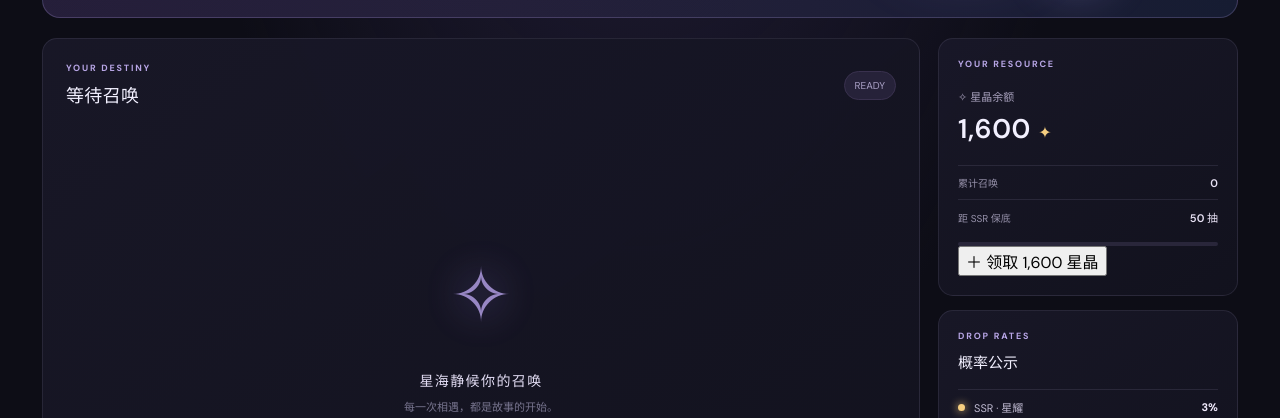
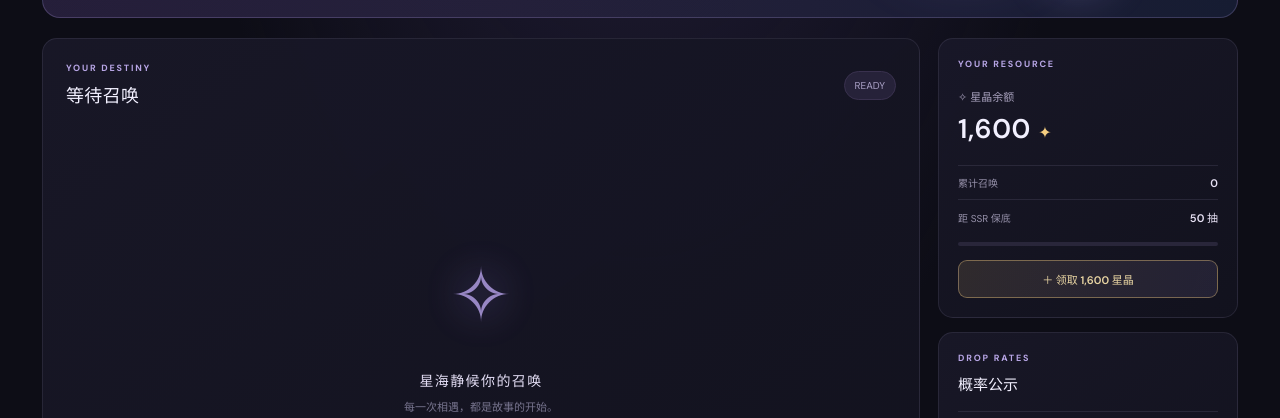
Before and after one commit to blackif/demo3, a website built with Vite: page index.html in a window 1280 px wide. Shown: the part 359-777 px from the top of the page. Built offline with nearby package versions, Linux system fonts and the light colour scheme.

Commit message:
style: add crystal claim button

```diff
--- a/src/style.css
+++ b/src/style.css
@@ -38,6 +38,9 @@ main{padding:30px 0 56px}
 .character-card.ssr{box-shadow:inset 0 0 24px rgba(245,200,106,.06),0 0 16px rgba(245,200,106,.04)}.character-card.sr{box-shadow:inset 0 0 24px rgba(196,165,255,.05)}
 .notice{margin:19px 0 0;padding:12px 14px;border:1px solid rgba(181,160,235,.12);background:rgba(152,129,214,.045);border-radius:9px;font-size:10px;line-height:1.6;color:#a6a0bc}
 .summon-sidebar{display:flex;flex-direction:column;gap:14px}.resource-panel,.rates-panel{padding:19px}.resource-label{font-size:11px;color:#a7a0bc;margin-top:18px}.crystal-count{font-size:27px;font-weight:600;margin:7px 0 19px;letter-spacing:.02em}.crystal-count span{font-size:16px;color:var(--gold)}.resource-foot{display:flex;justify-content:space-between;align-items:center;font-size:10px;color:#9691aa;padding:9px 0;border-top:1px solid var(--line)}.resource-foot strong{color:#e8e2f5;font-size:11px;font-weight:600}.pity-track{height:4px;border-radius:4px;background:#29263a;margin-top:8px;overflow:hidden}.pity-track div{height:100%;border-radius:4px;background:linear-gradient(90deg,#9b7bdf,#f5ce80);transition:width .3s}
+.claim-crystals{width:100%;margin-top:14px;padding:10px 12px;border:1px solid rgba(245,206,128,.4);border-radius:9px;background:linear-gradient(110deg,rgba(245,206,128,.12),rgba(185,165,255,.1));color:#e9d5a3;font-size:11px;font-weight:600;cursor:pointer;transition:background .15s,border-color .15s,transform .15s}
+.claim-crystals:hover{background:linear-gradient(110deg,rgba(245,206,128,.22),rgba(185,165,255,.18));border-color:rgba(245,206,128,.7);transform:translateY(-1px)}
+.claim-crystals:active{transform:translateY(0)}
 .rates-panel h3{font-size:15px;margin:9px 0 16px}.rate-row{display:flex;align-items:center;gap:9px;font-size:11px;color:#c0bbd2;padding:9px 0;border-top:1px solid var(--line)}.rate-row strong{margin-left:auto;color:#f3edff;font-size:11px}.rate-dot{width:7px;height:7px;border-radius:50%}.ssr-dot{background:#f5ce80;box-shadow:0 0 8px #f5ce80}.sr-dot{background:#c4a5ff}.r-dot{background:#9298b9}.fine-print{font-size:9px;color:#77738c;line-height:1.8;margin:12px 0 0}
 .draw-actions{display:grid;grid-template-columns:1fr 1fr;gap:9px}.draw-button{min-height:66px;border-radius:11px;display:flex;align-items:center;justify-content:center;gap:8px;cursor:pointer;transition:transform .15s,filter .15s}.draw-button:hover{transform:translateY(-2px);filter:brightness(1.1)}.draw-button>span:first-child{font-size:20px}.draw-button>span:last-child{font-size:11px;font-weight:700;text-align:left;white-space:nowrap}.draw-button small{display:block;font-size:8px;font-weight:400;margin-top:5px;opacity:.7}.single-button{border:1px solid #4a4069;background:#211d33;color:#d9cbff}.ten-button{border:1px solid #d6b87c;background:linear-gradient(135deg,#f0d49b,#c9a568);color:#332742;box-shadow:0 5px 18px rgba(213,179,116,.12)}
 .text-button{background:transparent;border:0;color:#77738e;font-size:10px;cursor:pointer;padding:8px}.text-button:hover{color:#d4c5ff}
```
